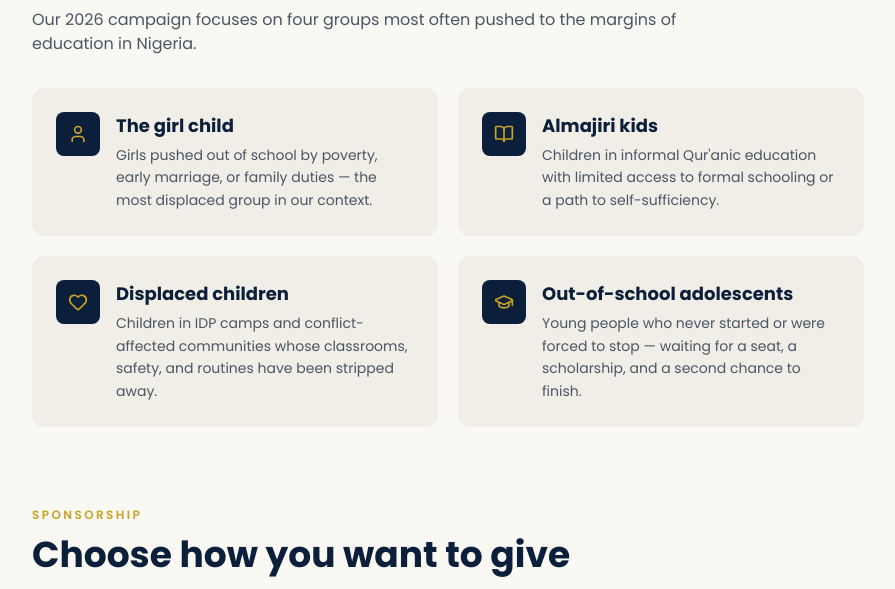
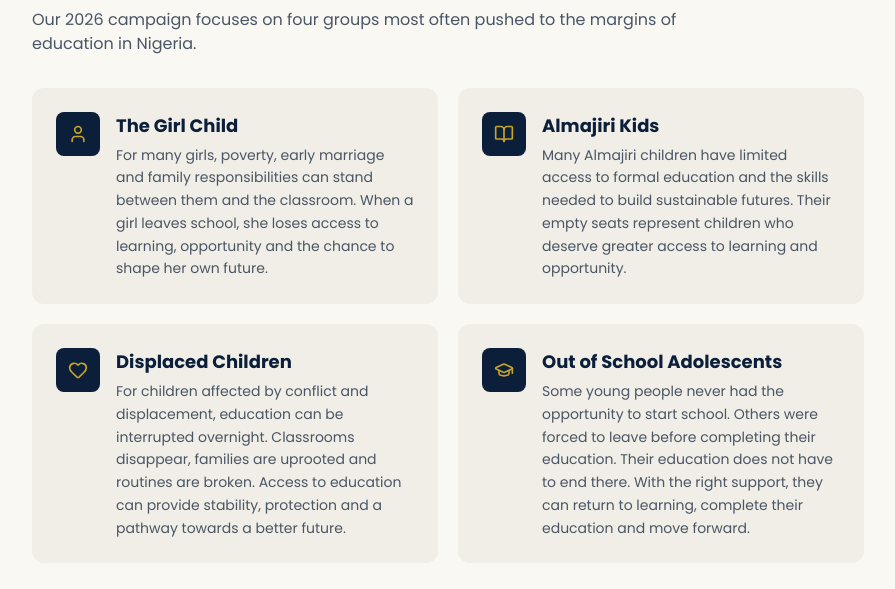
Before and after one commit to Illmi-tech/icu-frontend, a Next.js app: page /get-a-seat in a window 1280 px wide. Shown: the part 1860-2449 px from the top of the page, without its empty margins (192-1087 px from the left). Built offline with nearby package versions, Linux system fonts and the light colour scheme; no server answers.

Commit message:
add features for admun

```diff
--- a/src/app/get-a-seat/page.tsx
+++ b/src/app/get-a-seat/page.tsx
@@ -75,27 +75,27 @@ const individualOptions = [
 
 const walkForGroups = [
   {
-    title: "The girl child",
+    title: "The Girl Child",
     description:
-      "Girls pushed out of school by poverty, early marriage, or family duties — the most displaced group in our context.",
+      "For many girls, poverty, early marriage and family responsibilities can stand between them and the classroom. When a girl leaves school, she loses access to learning, opportunity and the chance to shape her own future.",
     Icon: User,
   },
   {
-    title: "Almajiri kids",
+    title: "Almajiri Kids",
     description:
-      "Children in informal Qur'anic education with limited access to formal schooling or a path to self-sufficiency.",
+      "Many Almajiri children have limited access to formal education and the skills needed to build sustainable futures. Their empty seats represent children who deserve greater access to learning and opportunity.",
     Icon: BookOpen,
   },
   {
-    title: "Displaced children",
+    title: "Displaced Children",
     description:
-      "Children in IDP camps and conflict-affected communities whose classrooms, safety, and routines have been stripped away.",
+      "For children affected by conflict and displacement, education can be interrupted overnight. Classrooms disappear, families are uprooted and routines are broken. Access to education can provide stability, protection and a pathway towards a better future.",
     Icon: Heart,
   },
   {
-    title: "Out-of-school adolescents",
+    title: "Out of School Adolescents",
     description:
-      "Young people who never started or were forced to stop — waiting for a seat, a scholarship, and a second chance to finish.",
+      "Some young people never had the opportunity to start school. Others were forced to leave before completing their education. Their education does not have to end there. With the right support, they can return to learning, complete their education and move forward.",
     Icon: GraduationCap,
   },
 ];
```
